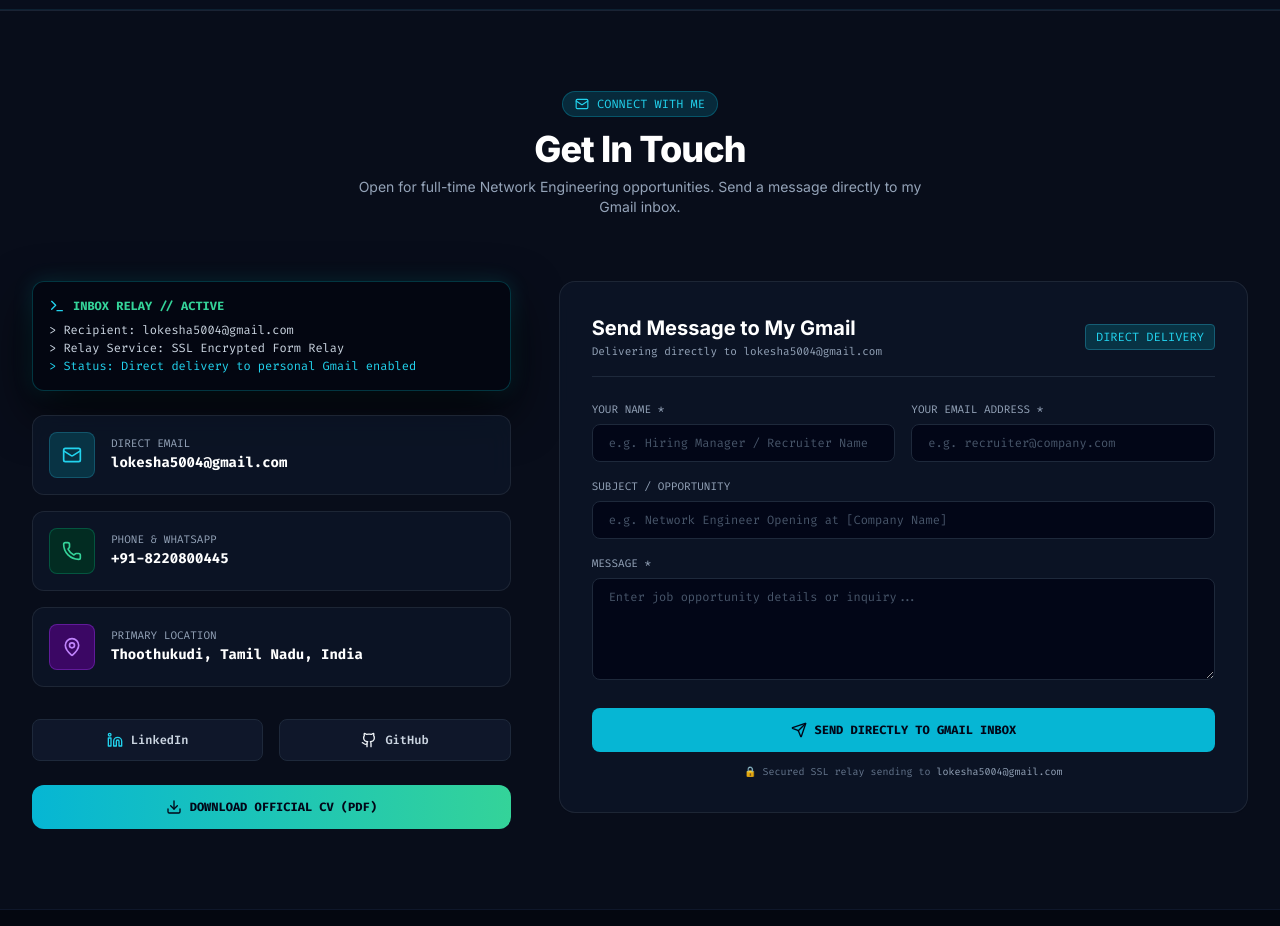
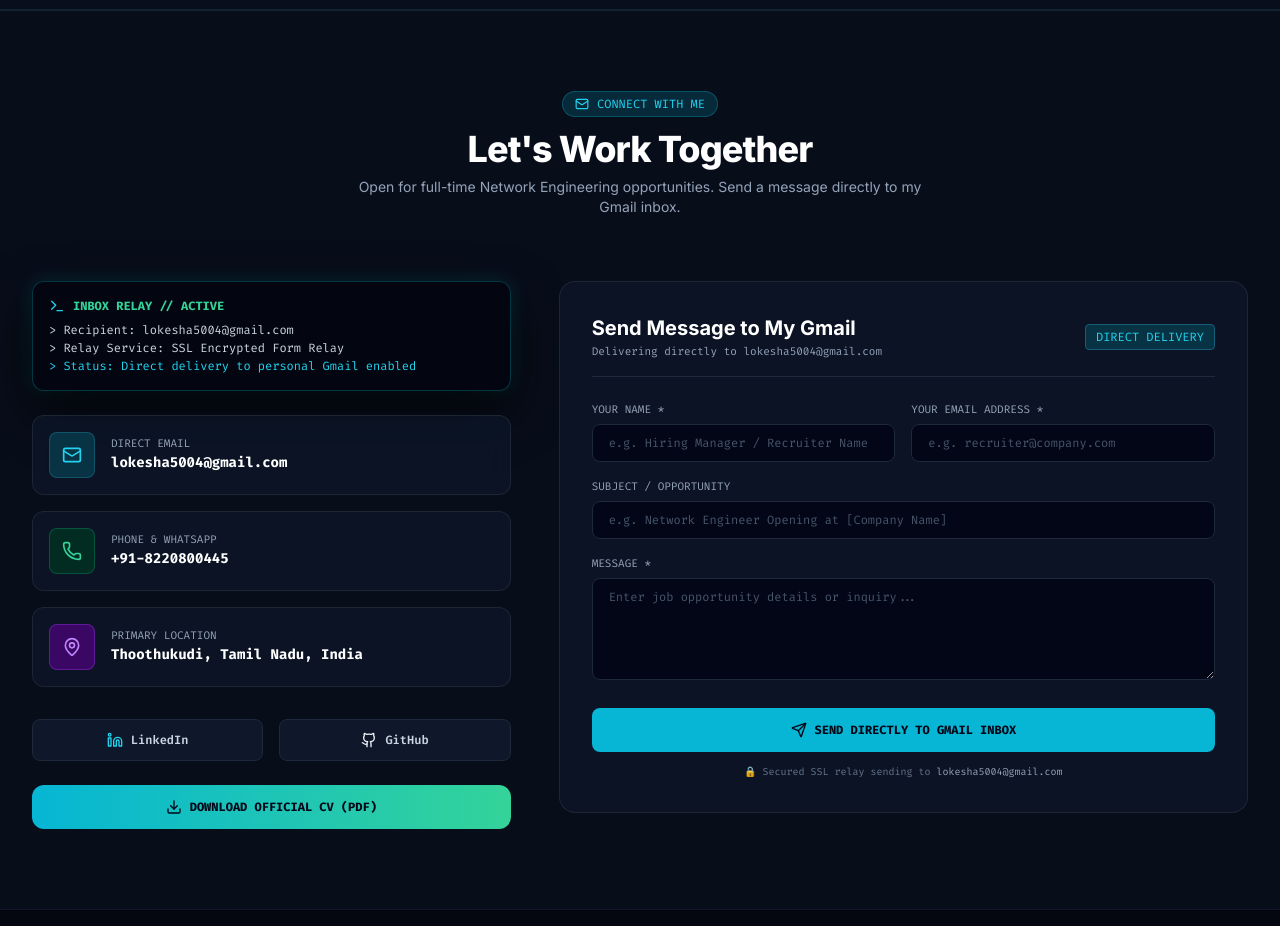
Before and after one commit to LokeshA1903/My-Portfolio, a React (Vite) app: page / in a window 1280 px wide. Shown: the part 4120-5046 px from the top of the page. Built offline with nearby package versions, Linux system fonts and the light colour scheme.

Commit message:
Update contact section title to Let's Work Together

```diff
--- a/src/components/ContactSection.jsx
+++ b/src/components/ContactSection.jsx
@@ -60,7 +60,7 @@ export default function ContactSection() {
             <span>CONNECT WITH ME</span>
           </div>
           <h2 className="text-3xl sm:text-4xl font-extrabold text-white font-sans tracking-tight">
-            Get In Touch
+            Let's Work Together
           </h2>
           <p className="text-slate-400 text-sm max-w-xl mt-2 font-sans">
             Open for full-time Network Engineering opportunities. Send a message directly to my Gmail inbox.
```
